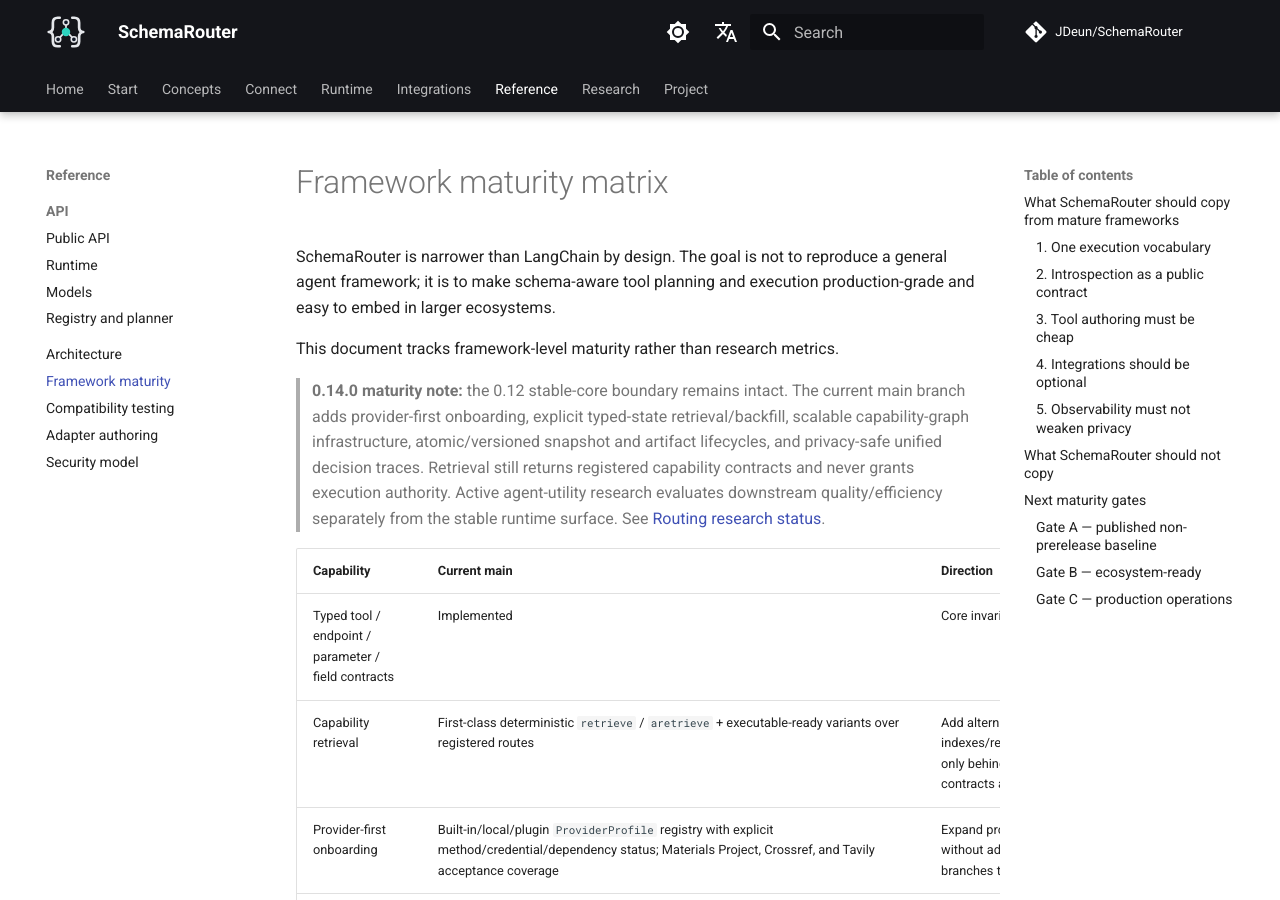
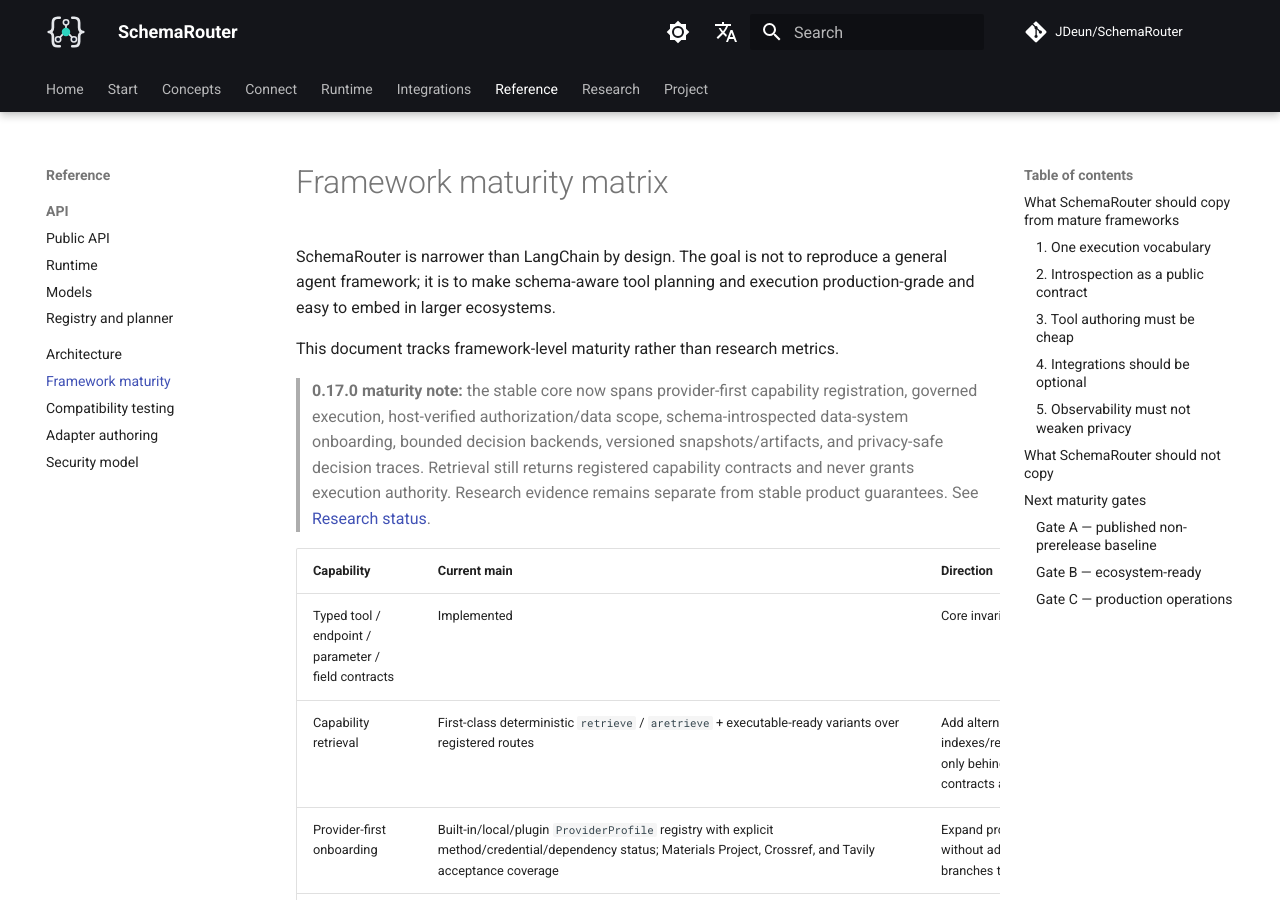
Before and after one commit to JDeun/SchemaRouter, an MkDocs documentation site: the page built from docs/framework-maturity.md, in a window 1280 px wide and 900 px high. Built offline with MkDocs 1.6.1 and Material for MkDocs 9.7.7, drawn with Linux system fonts in a browser that asks for light colours; comment, search, counter and statistics services are not loaded.

Commit message:
docs: align 0.17 product language

```diff
--- a/docs/framework-maturity.md
+++ b/docs/framework-maturity.md
@@ -6,13 +6,12 @@ to embed in larger ecosystems.
 
 This document tracks framework-level maturity rather than research metrics.
 
-> **0.14.0 maturity note:** the 0.12 stable-core boundary remains intact. The current main branch
-> adds provider-first onboarding, explicit typed-state retrieval/backfill, scalable capability-graph
-> infrastructure, atomic/versioned snapshot and artifact lifecycles, and privacy-safe unified
-> decision traces. Retrieval still returns registered capability contracts and never grants
-> execution authority. Active agent-utility research evaluates downstream quality/efficiency
-> separately from the stable runtime surface. See
-> [Routing research status](research/routing-status.md).
+> **0.17.0 maturity note:** the stable core now spans provider-first capability registration,
+> governed execution, host-verified authorization/data scope, schema-introspected data-system
+> onboarding, bounded decision backends, versioned snapshots/artifacts, and privacy-safe decision
+> traces. Retrieval still returns registered capability contracts and never grants execution
+> authority. Research evidence remains separate from stable product guarantees. See
+> [Research status](research/routing-status.md).
 
 | Capability | Current main | Direction |
 | --- | --- | --- |
```
